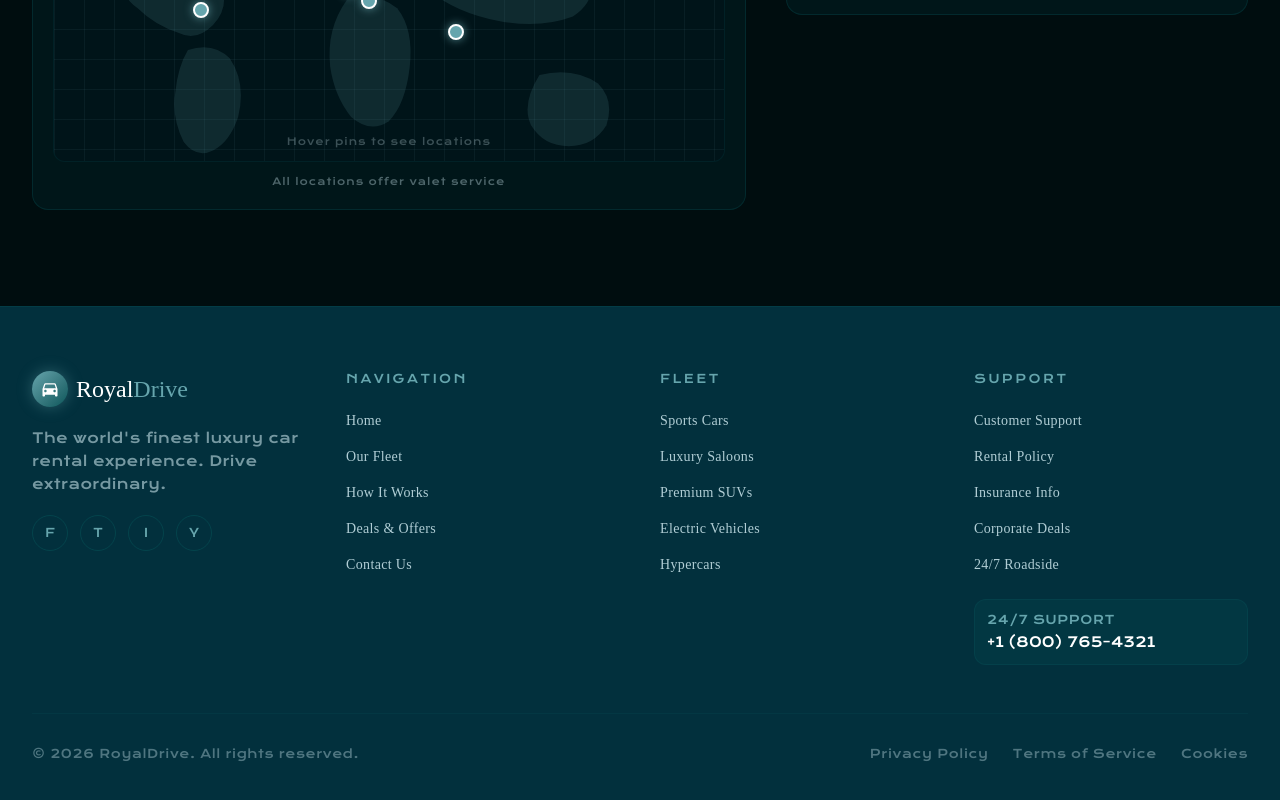
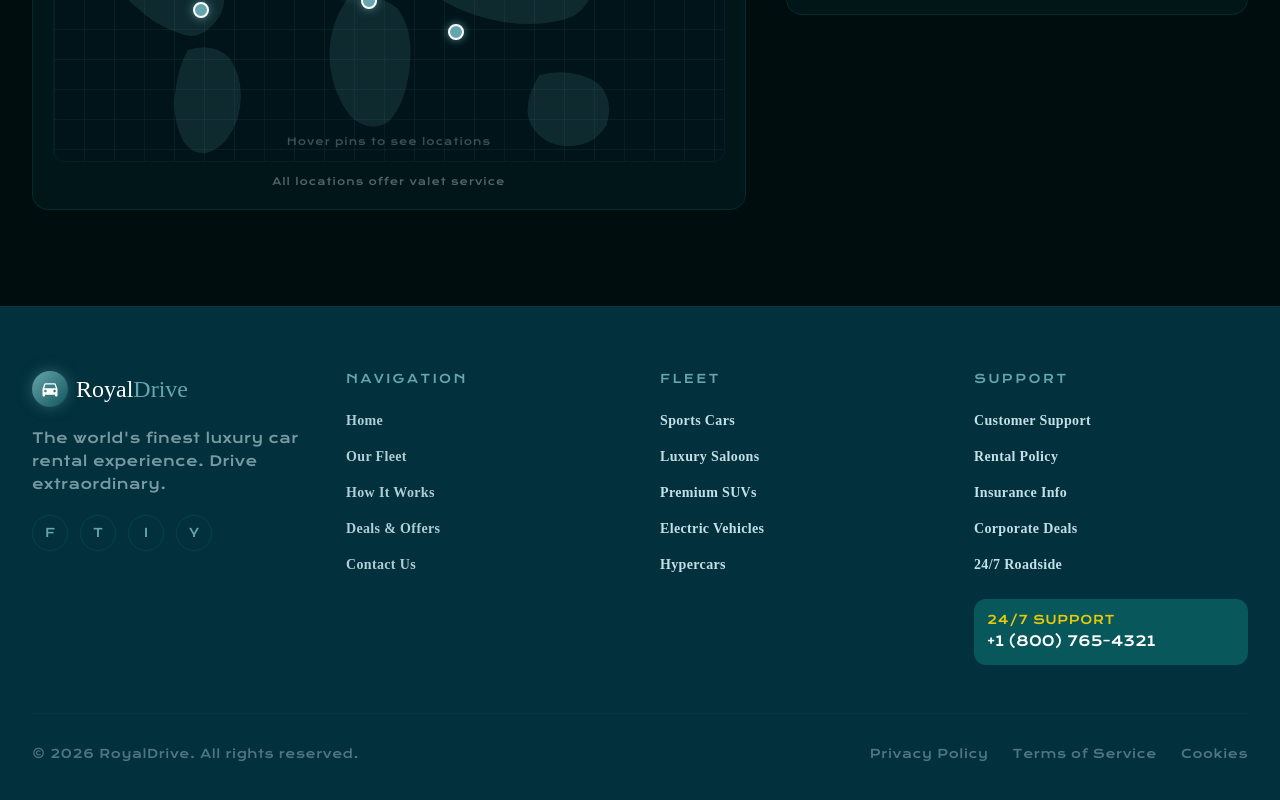
Before and after one commit to Poojita3105/rental-car, a React (Vite) app: page /contact in a window 1280 px wide. Shown: the part 1360-2160 px from the top of the page. Built offline with nearby package versions, Linux system fonts and the light colour scheme; a web font is replaced by a local one.

Commit message:
changed the footer and navbar section

```diff
--- a/src/components/Footer.jsx
+++ b/src/components/Footer.jsx
@@ -59,7 +59,7 @@ export default function Footer() {
             <ul className="space-y-3">
               {pages.map(({ to, label }) => (
                 <li key={to}>
-                  <Link to={to} className="text-[#C4DFE6]/90 hover:text-[#c0ad6df2] text-sm font-['Nunito_Sans'] tracking-wide transition-colors duration-200 hover:tracking-wider">
+                  <Link to={to} className="text-[#C4DFE6]/90 hover:text-[#c0ad6df2] text-sm font-bold font-['Nunito_Sans'] tracking-wide transition-colors duration-200 hover:tracking-wider">
                     {label}
                   </Link>
                 </li>
@@ -73,7 +73,7 @@ export default function Footer() {
             <ul className="space-y-3">
               {categories.map(({ to, label }) => (
                 <li key={label}>
-                  <Link to={to} className="text-[#C4DFE6]/90 hover:text-[#c0ad6df2] text-sm font-['Nunito_Sans'] tracking-wide transition-colors duration-200 hover:tracking-wider">
+                  <Link to={to} className="text-[#C4DFE6]/100 hover:text-[#c0ad6df2] text-sm font-bold font-['Nunito_Sans'] tracking-wide transition-colors duration-200 hover:tracking-wider">
                     {label}
                   </Link>
                 </li>
@@ -87,16 +87,20 @@ export default function Footer() {
             <ul className="space-y-3">
               {support.map(({ to, label }) => (
                 <li key={label}>
-                  <Link to={to} className="text-[#C4DFE6]/90 hover:text-[#c0ad6df2] text-sm font-['Nunito_Sans'] tracking-wide transition-colors duration-200 hover:tracking-wider">
+                  <Link to={to} className="text-[#C4DFE6]/100 hover:text-[#c0ad6df2] text-sm font-bold font-['Nunito_Sans'] tracking-wide transition-colors duration-200 hover:tracking-wider">
                     {label}
                   </Link>
                 </li>
               ))}
             </ul>
-            <div className="mt-6 p-3 rounded-xl bg-[#07575B]/20 border border-[#07575B]/30">
-              <p className="text-[#66A5AD] text-xs font-['Krona_One'] tracking-wider">24/7 SUPPORT</p>
-              <p className="text-white text-sm mt-1 font-['Krona_One']">+1 (800) 765-4321</p>
-            </div>
+            <div className="mt-6 p-3 rounded-xl bg-[#07575B]/100 border border-[#07575B]/30">
+              <p className="text-[gold]/90 text-xs font-['Krona_One'] tracking-wider">24/7 SUPPORT</p>
+<a
+  href="tel:+18007654321"
+  className="text-white text-sm mt-1 font-['Krona_One'] hover:text-[gold]/90 transition-colors duration-200"
+>
+  +1 (800) 765-4321
+</a>            </div>
           </div>
         </div>
 
--- a/src/components/Navbar.jsx
+++ b/src/components/Navbar.jsx
@@ -76,7 +76,9 @@ export default function Navbar() {
                 shadow-[0_0_20px_rgba(7,87,91,0.4)] hover:shadow-[0_0_30px_rgba(102,165,173,0.5)]"
             >
               <span className="relative z-10">Book Now</span>
-              <div className="absolute inset-0 bg-gradient-to-r from-[#66A5AD] to-[#07575B] translate-x-full group-hover:translate-x-0 transition-transform duration-300" />
+              <div className="absolute top-0 left-0 h-full w-full bg-gradient-to-r from-[#66A5AD] to-[#07575B]
+  translate-x-full group-hover:translate-x-0 transition-transform duration-300
+  pointer-events-none opacity-0 group-hover:opacity-100" />
             </Link>
           </div>
 
```
Also changed, not shown: src/index.css (line endings or trailing spaces).
